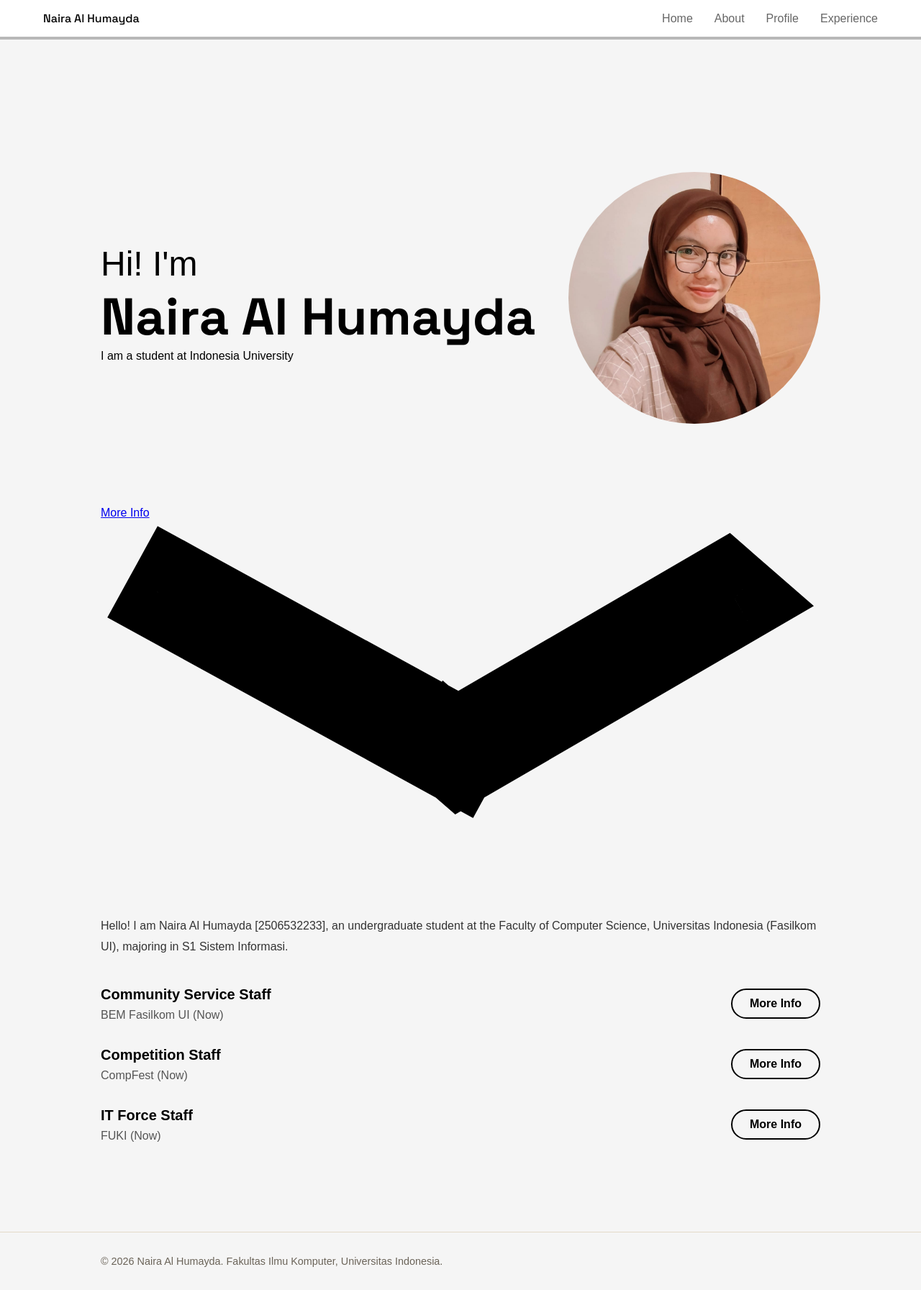
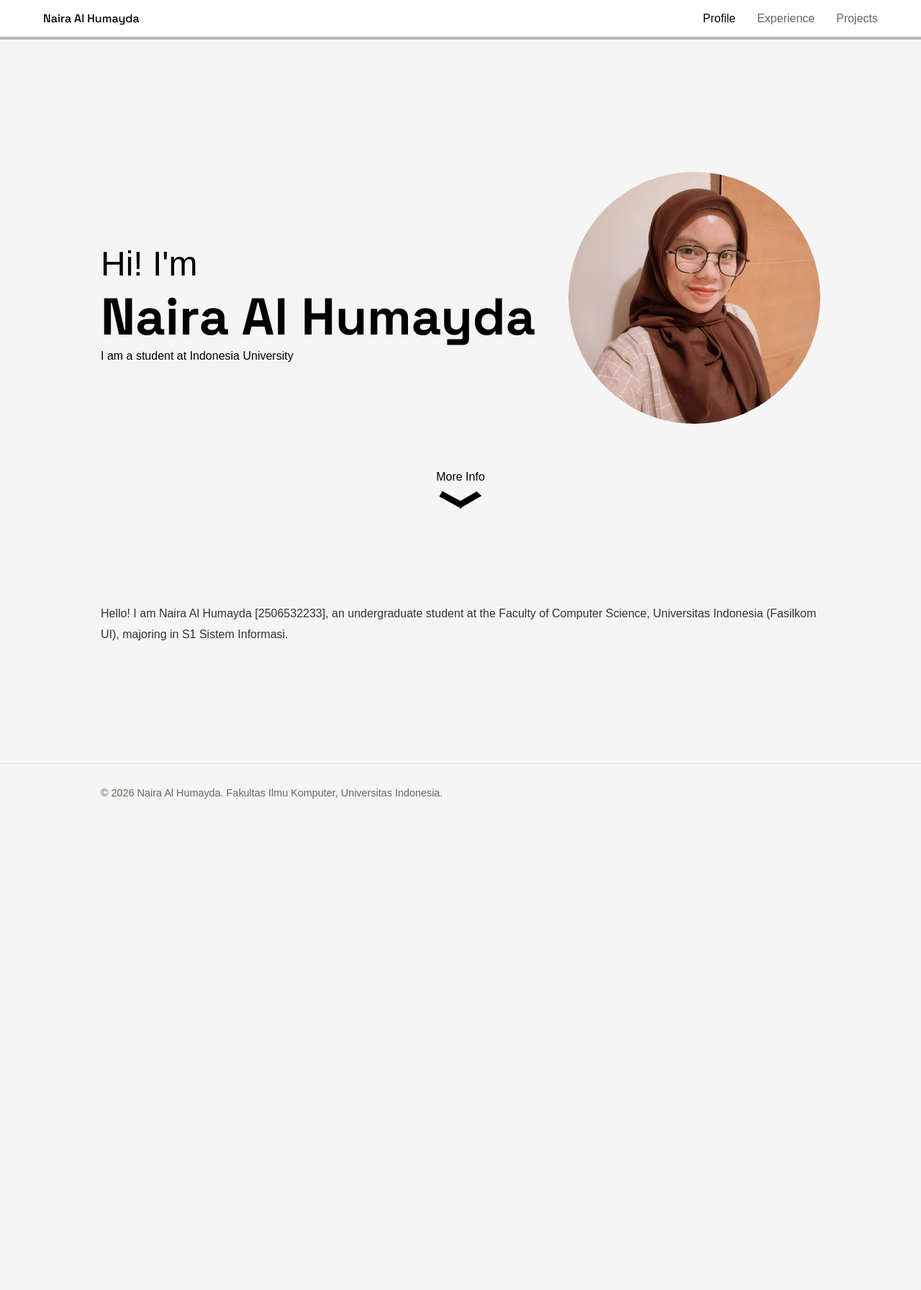
Before and after one commit to nairalhmyda/myportofolio, a Django app: page / in a window 1280 px wide. Shown: the whole page at 72% size. After the commit the page ends 1110 px from the top, so only its background shows below. Run offline with Django 5.2, Linux system fonts and the light colour scheme.

Commit message:
feat: add projects portfolio section

```diff
--- a/main/urls.py
+++ b/main/urls.py
@@ -1,10 +1,9 @@
 from django.urls import path
-
-from main.views import show_main, show_experience
-
+from main.views import show_main, show_experience, show_projects
 app_name = "main"
 
 urlpatterns = [
     path("", show_main, name="show_main"),
     path("experience/", show_experience, name="show_experience"),
+    path("projects/", show_projects, name="show_projects"),
 ]
--- a/main/views.py
+++ b/main/views.py
@@ -1,10 +1,12 @@
 from django.shortcuts import render
+from main.models import Experience, Project
 
-# Create your views here.
-from django.shortcuts import render
-
-from main.models import Experience
-
+def show_projects(request):
+    context = {
+        "name": "Naira Al Humayda",
+        "project_list": Project.objects.all(),
+    }
+    return render(request, "projects.html", context)
 
 def show_main(request):
     context = {
--- a/static/css/style.css
+++ b/static/css/style.css
@@ -64,6 +64,10 @@ nav a {
     font-weight: 700px;
 }
 
+nav a.active {
+    color: #000000;
+}
+
 section {
     padding-top: 128px;
     position: relative;
@@ -115,10 +119,6 @@ section::before {
     display: block;
 }
 
-.home img {
-    width: 100%;
-}
-
 .arrow {
     display: flex;
     flex-direction: column;
@@ -127,18 +127,16 @@ section::before {
     width: 100%;
 }
 
-.arrow .text-dark{
+.arrow .text-dark a{
     text-decoration: none;
     color: #000000;
 }
 
-.arrow img {
+.arrow img#arrow {
     width: 60px;
+    height: auto;
     margin-top: 10px;
-}
-
-#arrow {
-    animation: 2s upDown infinite;
+    object-fit: contain;
 }
 
 .container {
@@ -152,42 +150,6 @@ section::before {
     color: #333;
 }
 
-.about-exp-item {
-    margin-top: 35px;
-}
-
-.about-exp-item-header h5 {
-    font-size: 20px;
-    font-weight: bold;
-    margin-bottom: 8px;
-}
-
-.about-exp-item-header p {
-    color: #555;
-}
-
-.about-exp-item-header {
-    display: flex;
-    align-items: center;
-    justify-content: space-between;
-}
-
-.btn.button {
-    display: inline-block;
-    padding: 10px 24px;
-    border: 2px solid black;
-    border-radius: 32px;
-    background-color: transparent;
-    cursor: pointer;
-    font-size: 16px;
-    font-weight: bold;
-    transition: all 0.3s ease;
-}
-
-.btn.button:hover {
-    background-color: black;
-    color: white;
-}
 
 .site-footer {
     border-top: 1px solid var(--line);
@@ -197,18 +159,24 @@ section::before {
     font-size: 0.9rem;
 }
 
-@media (min-width: 768px) {
-    .hero-grid {
-        grid-template-columns: 2fr 1fr;
-        grid-template-areas:
-            "identity photo"
-            "details photo";
-        gap: 1.5rem 3rem;
+@media (max-width: 767px) {
+    .hero-row {
+        flex-direction: column;
+        text-align: center;
     }
 
-    .hero-identity { grid-area: identity; }
-    .hero-photo { grid-area: photo; }
-    .hero-details { grid-area: details; }
+    .hero-img img {
+        width: min(280px, 80vw);
+        height: min(280px, 80vw);
+    }
+
+    .home h1 {
+        font-size: 48px;
+    }
+
+    .home h3 {
+        font-size: 32px;
+    }
 }
 
 .experience-section {
--- a/templates/index.html
+++ b/templates/index.html
@@ -1,3 +1,5 @@
+{% load static %}
+
 <!DOCTYPE html>
 <html lang="en">
 <head>
@@ -10,17 +12,16 @@
     <link rel="stylesheet" href="/static/css/style.css">
 </head>
 <body>
-    <header>
+    <header >
         <div class="left-header">
             <a href="{% url 'main:show_main' %}" class="brand">{{ name }}</a>
         </div>
         <div class="right-header">
             <nav>
                 <ul>
-                    <li><a href="#home">Home</a></li>
-                    <li><a href="#about">About</a></li>
-                    <li><a href="{% url 'main:show_main' %}">Profile</a></li>
+                    <li><a href="{% url 'main:show_main' %}" class="active">Profile</a></li>
                     <li><a href="{% url 'main:show_experience' %}">Experience</a></li>
+                    <li><a href="{% url 'main:show_projects' %}">Projects</a></li>
                 </ul>
             </nav>
         </div>
@@ -38,47 +39,22 @@
                     <img src="/static/img/Naira-Photo.jpeg" alt="Photo of {{ name }}">
                 </div>
             </div>
-            <a href="#about" class="arrow">
+            <div class="arrow">
                 <div class="text-dark">
-                    <a href="{% url 'main:show_experience' %}">More Info</a>
+                    <a href="{% url 'main:show_experience' %}">
+                        More Info
+                    </a>
                 </div>
-                <img id="arrow" src="/static/img/arrow.svg" alt="arrow icon">
-            </a>
+
+                <a href="#about">
+                    <img id="arrow" src="/static/img/arrow.svg" alt="arrow icon">
+                </a>
+            </div>
         </section>
 
         <section id="about" class="about container">
             <p>Hello! I am {{ name }} [{{ npm }}], an undergraduate student at the Faculty of Computer Science, Universitas Indonesia (Fasilkom UI), majoring in {{ study_program }}.</p>
-        <div class="about-exp">
-            <div class="about-exp-item">
-                <div class="about-exp-item-header">
-                    <div>
-                        <h5>Community Service Staff</h5>
-                        <p>BEM Fasilkom UI (Now)</p>
-                    </div>
-                    <button class="btn button" onclick="toggleDetail(event)">More Info</button>
-                </div>
-            </div>
-            <div class="about-exp-item">
-                <div class="about-exp-item-header">
-                    <div>
-                        <h5>Competition Staff</h5>
-                        <p>CompFest (Now)</p>
-                    </div>
-                    <button class="btn button" onclick="toggleDetail(event)">More Info</button>
-                </div>
-            </div>
-            <div class="about-exp-item">
-                <div class="about-exp-item-header">
-                    <div>
-                        <h5>IT Force Staff</h5>
-                        <p>FUKI (Now)</p>
-                    </div>
-                    <button class="btn button" onclick="toggleDetail(event)">More Info</button>
-                </div>
-            </div>
-        </div>
-    </section>
-
+        </section>
     </main>
 
     <footer class="site-footer">
```
Also changed, not shown: main/models.py (+10 -0 lines), main/tests.py (+26 -1 lines), templates/experience.html (+7 -5 lines), templates/projects.html (added, +73 -0 lines), README.md, main/migrations/0002_project.py (added).
